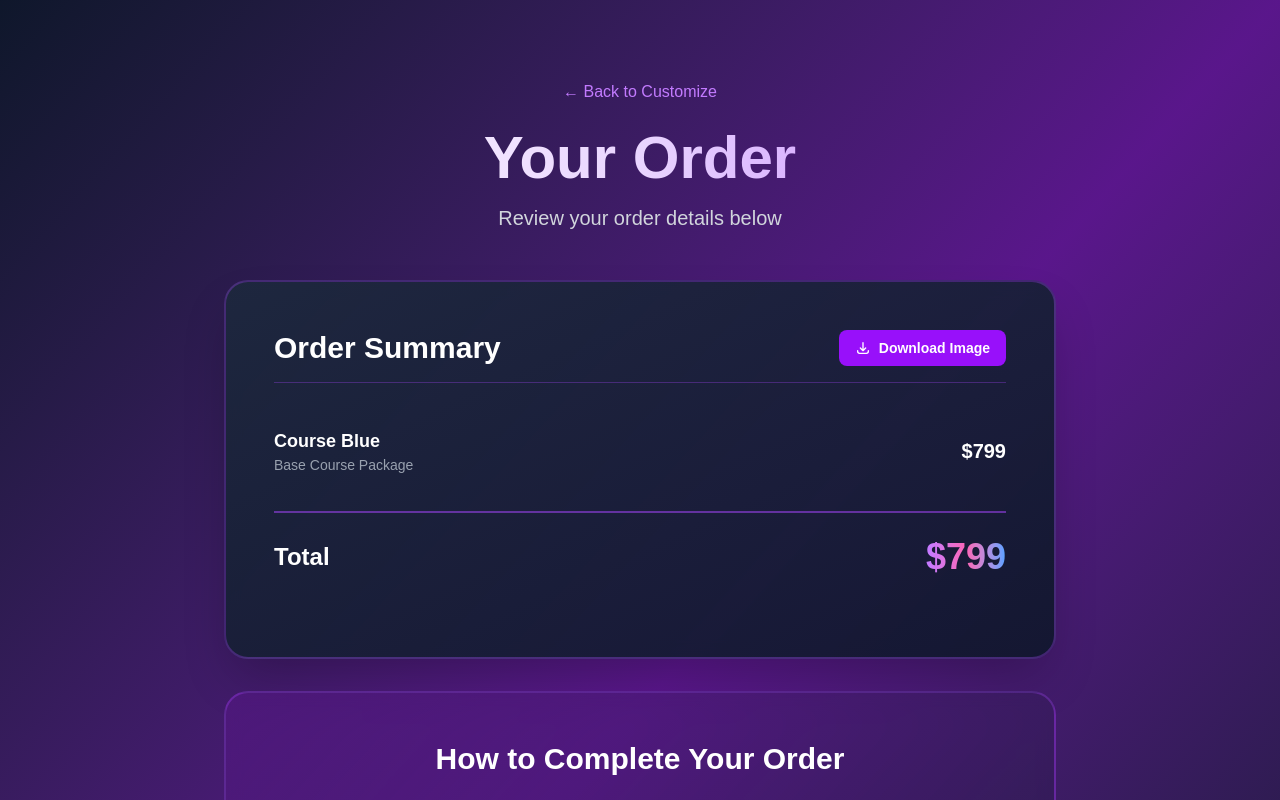
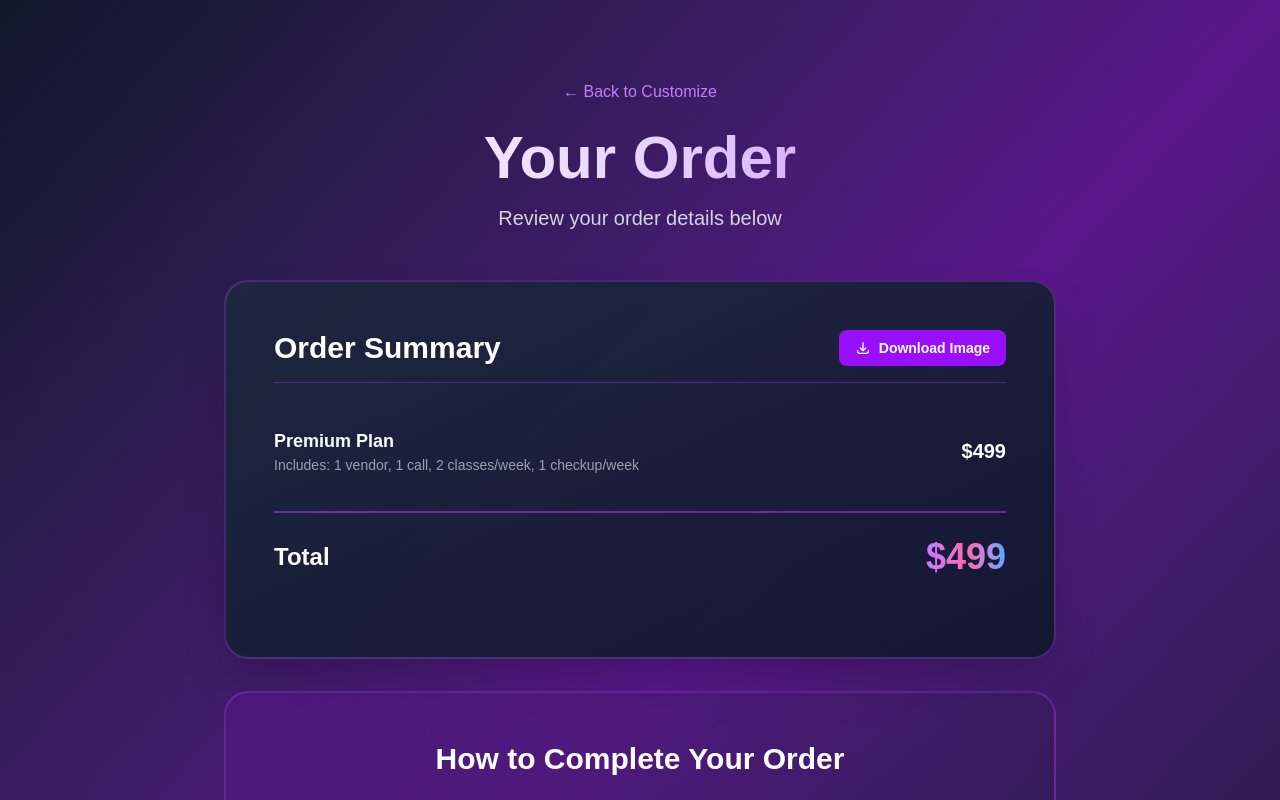
Before and after one commit to leighton-lakez/course-lab, a Next.js app: page /courses/checkout in a window 1280 px wide. Shown: the top 800 px of the page. Built offline with nearby package versions, Linux system fonts and the light colour scheme.

Commit message:
Complete course selection website with Premium and Elite plans

```diff
--- a/app/courses/checkout/page.tsx
+++ b/app/courses/checkout/page.tsx
@@ -6,25 +6,59 @@ import { useRef } from "react";
 
 export default function CheckoutPage() {
   const searchParams = useSearchParams();
-  const courseParam = searchParams.get("course") as "grey" | "blue" | "gold" | null;
+  const planParam = searchParams.get("plan") || "premium";
   const vendorsParam = searchParams.get("vendors");
-  const extraVendorParam = searchParams.get("extraVendor") === "true";
+  const classesParam = searchParams.get("classes");
   const websiteParam = searchParams.get("website") === "true";
+  const advertisingManagementParam = searchParams.get("advertisingManagement") === "true";
+  const extraCheckupParam = searchParams.get("extraCheckup") === "true";
+  const prioritySupportParam = searchParams.get("prioritySupport") === "true";
   const summaryRef = useRef<HTMLDivElement>(null);
 
   const selectedVendors = vendorsParam ? vendorsParam.split(",").filter(Boolean) : [];
+  const selectedClasses = parseInt(classesParam || "0");
+
+  const plans = {
+    premium: { name: "Premium Plan", price: 499 },
+    elite: { name: "Elite Plan", price: 700 },
+  };
+
+  const baseCourse = {
+    name: plans[planParam as keyof typeof plans]?.name || plans.premium.name,
+    price: plans[planParam as keyof typeof plans]?.price || plans.premium.price,
+  };
+
+  const vendors = [
+    { id: "technology", name: "Technology Vendor", price: 25 },
+    { id: "chrome-hearts", name: "Chrome Hearts Glasses Vendor", price: 30 },
+    { id: "shoes", name: "Shoes Vendor", price: 50 },
+    { id: "clothes", name: "Clothes Vendor", price: 35 },
+    { id: "watch", name: "Watch Vendor", price: 45 },
+    { id: "cologne", name: "Cologne Vendor", price: 40 },
+  ];
+
+  const classPackages = [
+    { count: 1, price: 85, label: "+1 Class per week" },
+    { count: 2, price: 120, label: "+2 Classes per week" },
+  ];
+
+  const additionalAddOns = [
+    { id: "website", name: "Custom Website", price: 200, active: websiteParam },
+    { id: "advertisingManagement", name: "Advertising Management", price: 150, active: advertisingManagementParam },
+    { id: "extraCheckup", name: "Extra Weekly Checkup", price: 75, active: extraCheckupParam },
+    { id: "prioritySupport", name: "Priority Support", price: 100, active: prioritySupportParam },
+  ];
 
   const downloadAsImage = async () => {
     if (!summaryRef.current) return;
 
     try {
-      // Dynamically import html2canvas
       const html2canvas = (await import('html2canvas')).default;
 
       const canvas = await html2canvas(summaryRef.current, {
         backgroundColor: '#1e1b4b',
         scale: 2,
-        logging: false, // Disable logging to avoid console warnings
+        logging: false,
         useCORS: true,
       });
 
@@ -38,42 +72,30 @@ export default function CheckoutPage() {
     }
   };
 
-  const vendors = [
-    { id: "technology", name: "Technology Vendor", price: 0 },
-    { id: "chrome-hearts", name: "Chrome Hearts Glasses Vendor", price: 0 },
-    { id: "shoes", name: "Shoes Vendor", price: 50 },
-    { id: "clothes", name: "Clothes Vendor", price: 0 },
-    { id: "watch", name: "Watch Vendor", price: 50 },
-    { id: "cologne", name: "Cologne Vendor", price: 0 },
-  ];
+  const calculateTotal = () => {
+    let total = baseCourse.price;
 
-  const courses = {
-    grey: {
-      name: "Course Grey",
-      price: 499,
-    },
-    blue: {
-      name: "Course Blue",
-      price: 799,
-    },
-    gold: {
-      name: "Course Gold",
-      price: 1099,
-    },
-  };
+    // Add vendor costs (first vendor is included, only charge for additional ones)
+    if (selectedVendors.length > 1) {
+      selectedVendors.slice(1).forEach((vendorId) => {
+        const vendor = vendors.find((v) => v.id === vendorId);
+        if (vendor) total += vendor.price;
+      });
+    }
 
-  const selectedCourse = courseParam || "blue";
+    // Add class package cost
+    if (selectedClasses > 0) {
+      const classPackage = classPackages.find((p) => p.count === selectedClasses);
+      if (classPackage) total += classPackage.price;
+    }
 
-  const calculateTotal = () => {
-    let total = courses[selectedCourse].price;
-
-    selectedVendors.forEach((vendorId) => {
-      const vendor = vendors.find((v) => v.id === vendorId);
-      if (vendor) total += vendor.price;
+    // Add other add-ons
+    additionalAddOns.forEach((addOn) => {
+      if (addOn.active) {
+        total += addOn.price;
+      }
     });
 
-    if (extraVendorParam) total += 85;
-    if (websiteParam) total += 150;
     return total;
   };
 
@@ -111,29 +133,32 @@ export default function CheckoutPage() {
           </div>
 
           <div className="space-y-4 mb-8">
-            {/* Course */}
+            {/* Base Course */}
             <div className="flex justify-between items-center py-3">
               <div>
-                <p className="text-white font-semibold text-lg">{courses[selectedCourse].name}</p>
-                <p className="text-gray-400 text-sm">Base Course Package</p>
+                <p className="text-white font-semibold text-lg">{baseCourse.name}</p>
+                <p className="text-gray-400 text-sm">
+                  Includes: 1 vendor, 1 call, 2 classes/week, 1 checkup/week
+                </p>
               </div>
-              <p className="text-white font-bold text-xl">${courses[selectedCourse].price}</p>
+              <p className="text-white font-bold text-xl">${baseCourse.price}</p>
             </div>
 
             {/* Vendors */}
             {selectedVendors.length > 0 && (
               <div className="border-t border-purple-500/20 pt-4">
                 <p className="text-purple-300 font-semibold mb-3">Selected Vendors:</p>
-                {selectedVendors.map((vendorId) => {
+                {selectedVendors.map((vendorId, index) => {
                   const vendor = vendors.find((v) => v.id === vendorId);
                   if (!vendor) return null;
+                  const isIncluded = index === 0;
                   return (
                     <div key={vendorId} className="flex justify-between items-center py-2 ml-4">
                       <p className="text-gray-300">{vendor.name}</p>
-                      {vendor.price > 0 ? (
+                      {isIncluded ? (
+                        <p className="text-green-400 font-semibold">Included</p>
+                      ) : (
                         <p className="text-white font-semibold">+${vendor.price}</p>
-                      ) : (
-                        <p className="text-gray-500 text-sm">Included</p>
                       )}
                     </div>
                   );
@@ -141,22 +166,34 @@ export default function CheckoutPage() {
               </div>
             )}
 
-            {/* Add-ons */}
-            {(extraVendorParam || websiteParam) && (
+            {/* Classes */}
+            {selectedClasses > 0 && (
               <div className="border-t border-purple-500/20 pt-4">
-                <p className="text-purple-300 font-semibold mb-3">Add-ons:</p>
-                {extraVendorParam && (
-                  <div className="flex justify-between items-center py-2 ml-4">
-                    <p className="text-gray-300">Extra Vendor</p>
-                    <p className="text-white font-semibold">+$85</p>
-                  </div>
-                )}
-                {websiteParam && (
-                  <div className="flex justify-between items-center py-2 ml-4">
-                    <p className="text-gray-300">Custom Website</p>
-                    <p className="text-white font-semibold">+$150</p>
-                  </div>
-                )}
+                <p className="text-purple-300 font-semibold mb-3">Additional Classes:</p>
+                <div className="flex justify-between items-center py-2 ml-4">
+                  <p className="text-gray-300">
+                    +{selectedClasses} Class{selectedClasses > 1 ? 'es' : ''} per week (Total: {2 + selectedClasses}/week)
+                  </p>
+                  <p className="text-white font-semibold">
+                    +${classPackages.find(p => p.count === selectedClasses)?.price}
+                  </p>
+                </div>
+              </div>
+            )}
+
+            {/* Additional Add-ons */}
+            {additionalAddOns.some(a => a.active) && (
+              <div className="border-t border-purple-500/20 pt-4">
+                <p className="text-purple-300 font-semibold mb-3">Additional Features:</p>
+                {additionalAddOns.map((addOn) => {
+                  if (!addOn.active) return null;
+                  return (
+                    <div key={addOn.id} className="flex justify-between items-center py-2 ml-4">
+                      <p className="text-gray-300">{addOn.name}</p>
+                      <p className="text-white font-semibold">+${addOn.price}</p>
+                    </div>
+                  );
+                })}
               </div>
             )}
 
--- a/app/courses/select/page.tsx
+++ b/app/courses/select/page.tsx
@@ -1,9 +1,13 @@
 "use client";
 
 import { useState } from "react";
+import { useSearchParams } from "next/navigation";
 import Link from "next/link";
 
 export default function CourseSelectPage() {
+  const searchParams = useSearchParams();
+  const planParam = searchParams.get("plan") || "premium";
+
   const [selectedVendors, setSelectedVendors] = useState<string[]>([]);
   const [selectedClasses, setSelectedClasses] = useState(0);
   const [addOns, setAddOns] = useState({
@@ -13,9 +17,14 @@ export default function CourseSelectPage() {
     prioritySupport: false,
   });
 
+  const plans = {
+    premium: { name: "Premium Plan", price: 499 },
+    elite: { name: "Elite Plan", price: 700 },
+  };
+
   const baseCourse = {
-    name: "Custom Course Package",
-    price: 499,
+    name: plans[planParam as keyof typeof plans]?.name || plans.premium.name,
+    price: plans[planParam as keyof typeof plans]?.price || plans.premium.price,
     includes: [
       "1 Vendor of your choice",
       "1 call to decide vendor order choice",
@@ -168,9 +177,9 @@ export default function CourseSelectPage() {
 
             {/* Add More Classes */}
             <div className="bg-slate-800/50 backdrop-blur-sm border border-purple-500/20 rounded-2xl p-8">
-              <h2 className="text-3xl font-bold text-white mb-4">Add More Classes</h2>
+              <h2 className="text-3xl font-bold text-white mb-4">Upgrade Your Plan</h2>
               <p className="text-gray-400 mb-6">
-                Your base course includes 2 classes per week. Upgrade to get more:
+                Your base course includes 2 classes per week. Choose an upgrade:
               </p>
 
               <div className="space-y-4">
@@ -186,9 +195,9 @@ export default function CourseSelectPage() {
                   >
                     <div className="flex items-center justify-between">
                       <div className="flex items-center gap-4">
-                        <div className="w-6 h-6 rounded-full border-2 flex items-center justify-center ${
+                        <div className={`w-6 h-6 rounded-full border-2 flex items-center justify-center ${
                           selectedClasses === pkg.count ? 'border-purple-500 bg-purple-500' : 'border-slate-600'
-                        }">
+                        }`}>
                           {selectedClasses === pkg.count && (
                             <span className="text-white text-xs">✓</span>
                           )}
@@ -309,7 +318,7 @@ export default function CourseSelectPage() {
               </div>
 
               <Link
-                href={`/courses/checkout?vendors=${selectedVendors.join(',')}&classes=${selectedClasses}&website=${addOns.website}&advertisingManagement=${addOns.advertisingManagement}&extraCheckup=${addOns.extraCheckup}&prioritySupport=${addOns.prioritySupport}`}
+                href={`/courses/checkout?plan=${planParam}&vendors=${selectedVendors.join(',')}&classes=${selectedClasses}&website=${addOns.website}&advertisingManagement=${addOns.advertisingManagement}&extraCheckup=${addOns.extraCheckup}&prioritySupport=${addOns.prioritySupport}`}
                 className="block w-full py-4 bg-gradient-to-r from-purple-600 to-blue-600 hover:from-purple-500 hover:to-blue-500 text-white font-bold rounded-xl transition-all duration-300 hover:scale-105 hover:shadow-2xl hover:shadow-purple-500/50 text-center"
               >
                 Proceed to Checkout
--- a/app/page.tsx
+++ b/app/page.tsx
@@ -67,7 +67,7 @@ export default function Home() {
                 </div>
 
                 <Link
-                  href="/courses/select"
+                  href="/courses/select?plan=premium"
                   className="block w-full text-center py-4 bg-gradient-to-r from-blue-600 to-cyan-600 hover:from-blue-500 hover:to-cyan-500 text-white font-bold rounded-xl transition-all duration-300 shadow-lg hover:shadow-2xl hover:shadow-blue-500/50 text-lg"
                 >
                   Choose Premium
@@ -122,7 +122,7 @@ export default function Home() {
                 </div>
 
                 <Link
-                  href="/courses/select"
+                  href="/courses/select?plan=elite"
                   className="block w-full text-center py-4 bg-gradient-to-r from-purple-600 via-pink-600 to-purple-700 hover:from-purple-500 hover:via-pink-500 hover:to-purple-600 text-white font-black rounded-xl transition-all duration-300 shadow-xl hover:shadow-2xl hover:shadow-pink-500/60 text-lg relative overflow-hidden group"
                 >
                   <span className="relative z-10">Choose Elite</span>
```
